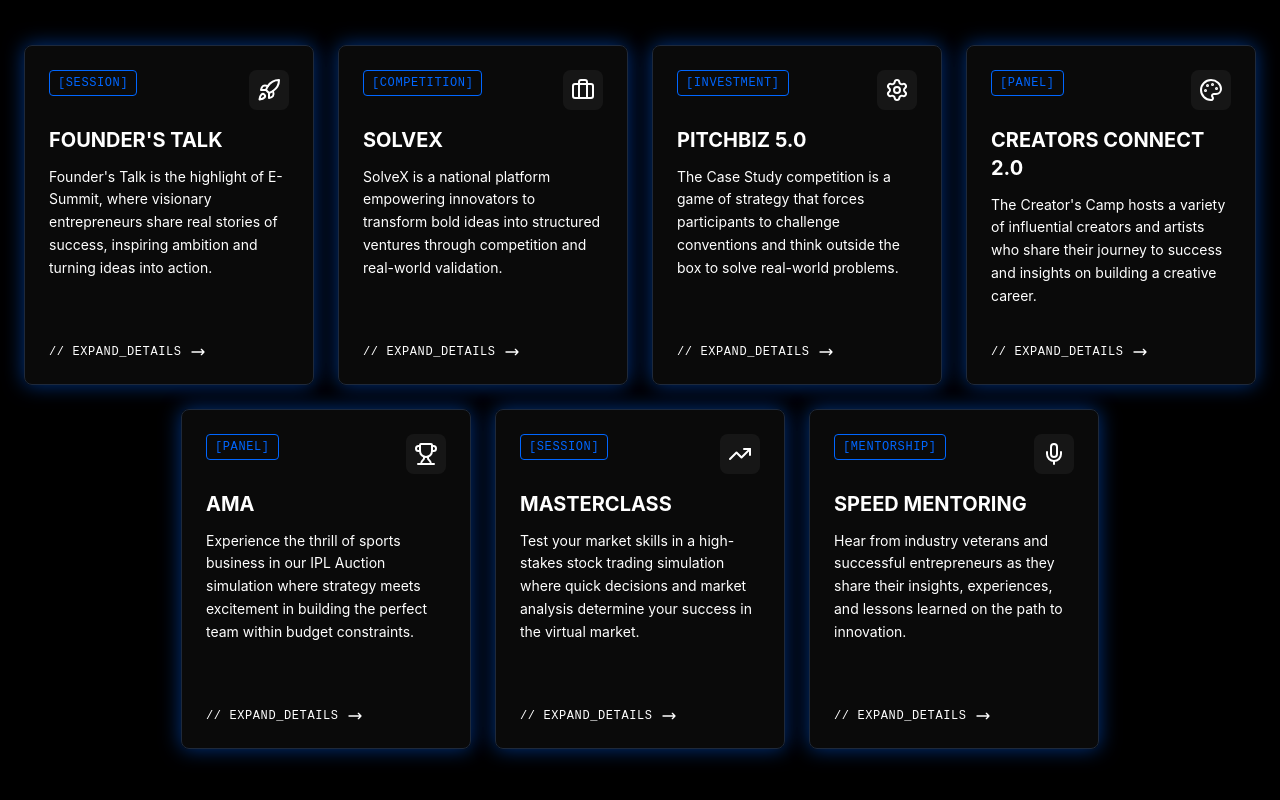
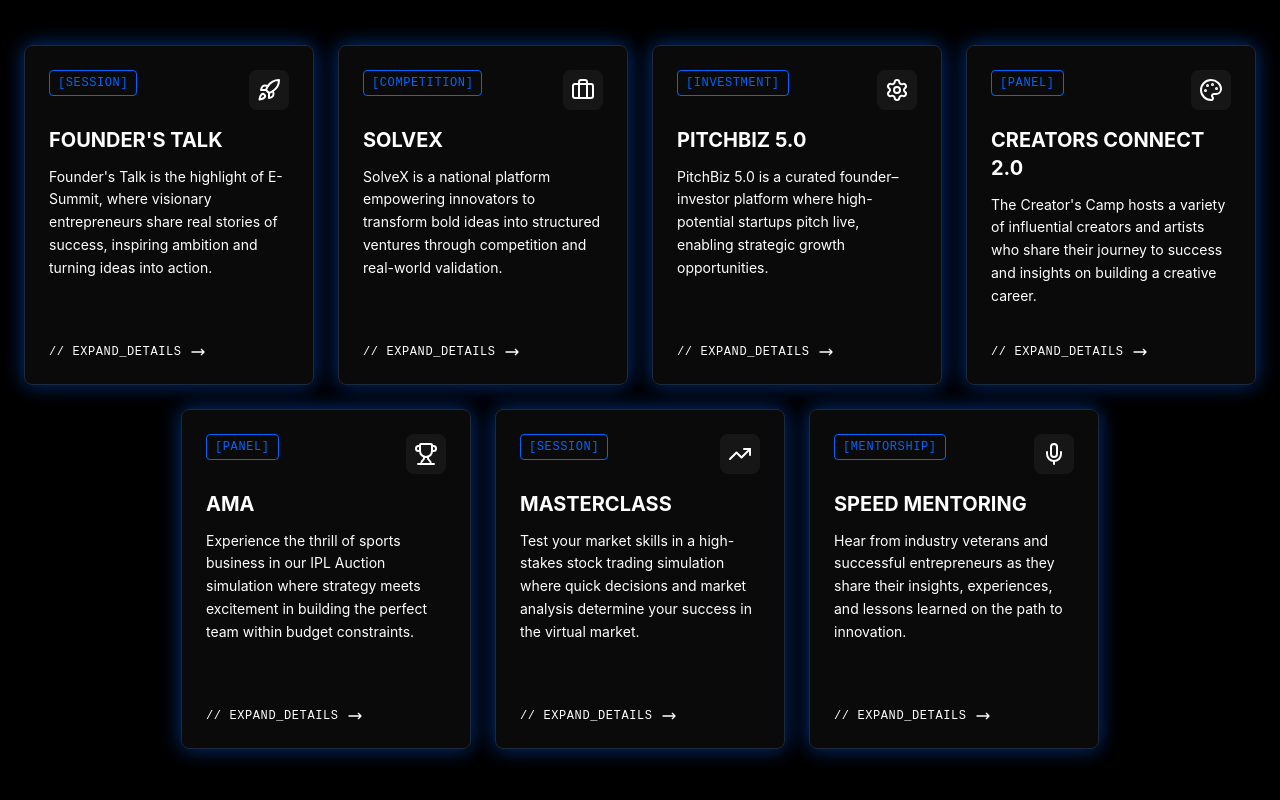
Before and after one commit to Ansh-mick27/AIIHFound_E_summit, a Next.js app: page / in a window 1280 px wide. Shown: the part 2332-3132 px from the top of the page. Built offline with nearby package versions, Linux system fonts and the light colour scheme.

Commit message:
Update PitchBiz 5.0 description text

```diff
--- a/src/components/EventsGrid.tsx
+++ b/src/components/EventsGrid.tsx
@@ -32,7 +32,7 @@ export default function EventsGrid() {
             slug: "pitchbiz",
             category: "INVESTMENT", // Renamed from LOGIC
             title: "PITCHBIZ 5.0",
-            description: "The Case Study competition is a game of strategy that forces participants to challenge conventions and think outside the box to solve real-world problems.",
+            description: "PitchBiz 5.0 is a curated founder–investor platform where high-potential startups pitch live, enabling strategic growth opportunities.",
             icon: Settings
         },
         {
--- a/src/data/eventsData.ts
+++ b/src/data/eventsData.ts
@@ -31,8 +31,8 @@ export const eventsData = {
     "pitchbiz": {
         title: "PITCHBIZ 5.0",
         category: "INVESTMENT",
-        description: "The Case Study competition is a game of strategy that forces participants to challenge conventions and think outside the box to solve real-world problems.",
-        longDescription: "Pitchbiz 5.0 challenges you to think criticaly and strategically. Analyze complex business scenarios, propose innovative solutions, and defend your ideas against scrutiny. It's not just about the idea, it's about the execution.",
+        description: "PitchBiz 5.0 is a curated founder–investor platform where high-potential startups pitch live, enabling strategic growth opportunities.",
+        longDescription: "PitchBiz 5.0 is a curated founder–investor platform where high-potential startups pitch live, enabling strategic growth opportunities. Analyze complex business scenarios, propose innovative solutions, and defend your ideas against scrutiny. It's not just about the idea, it's about the execution.",
         icon: Settings,
         details: [
             { label: "Date", value: "TBA" },
```
